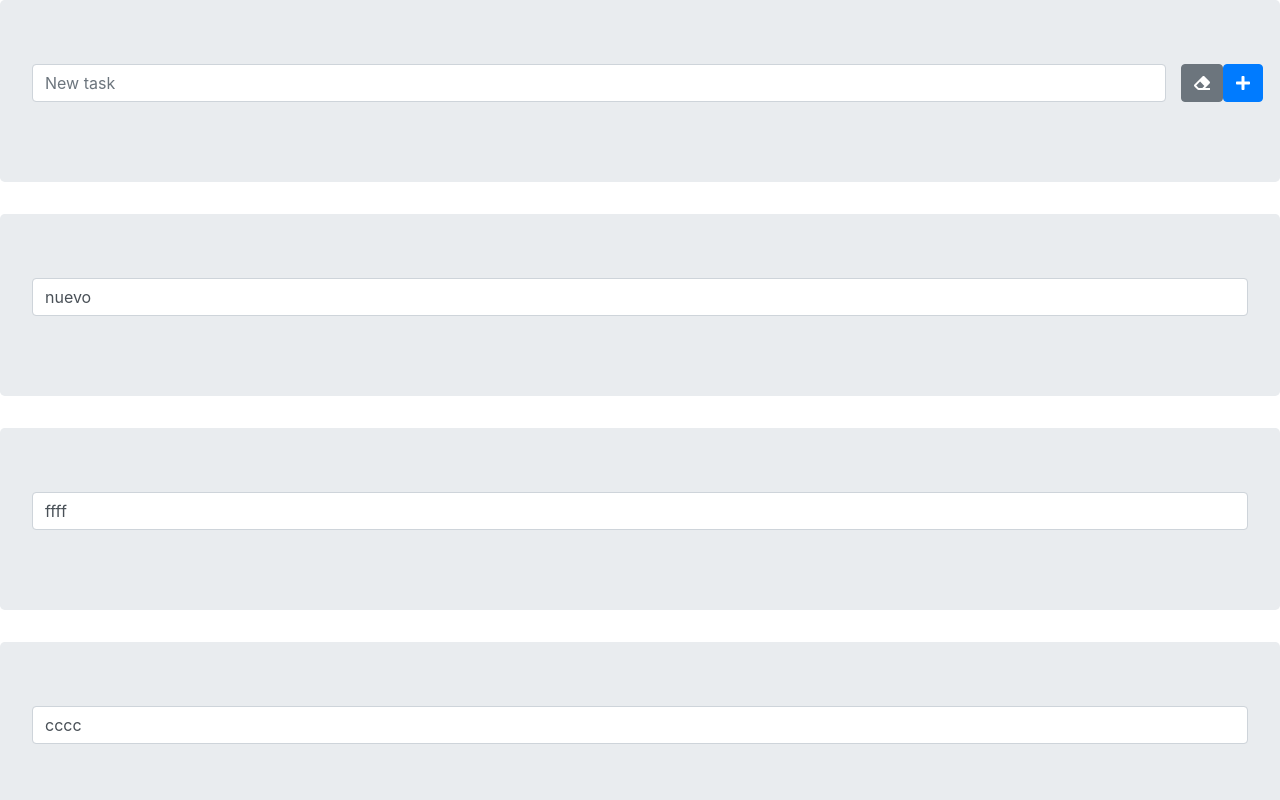
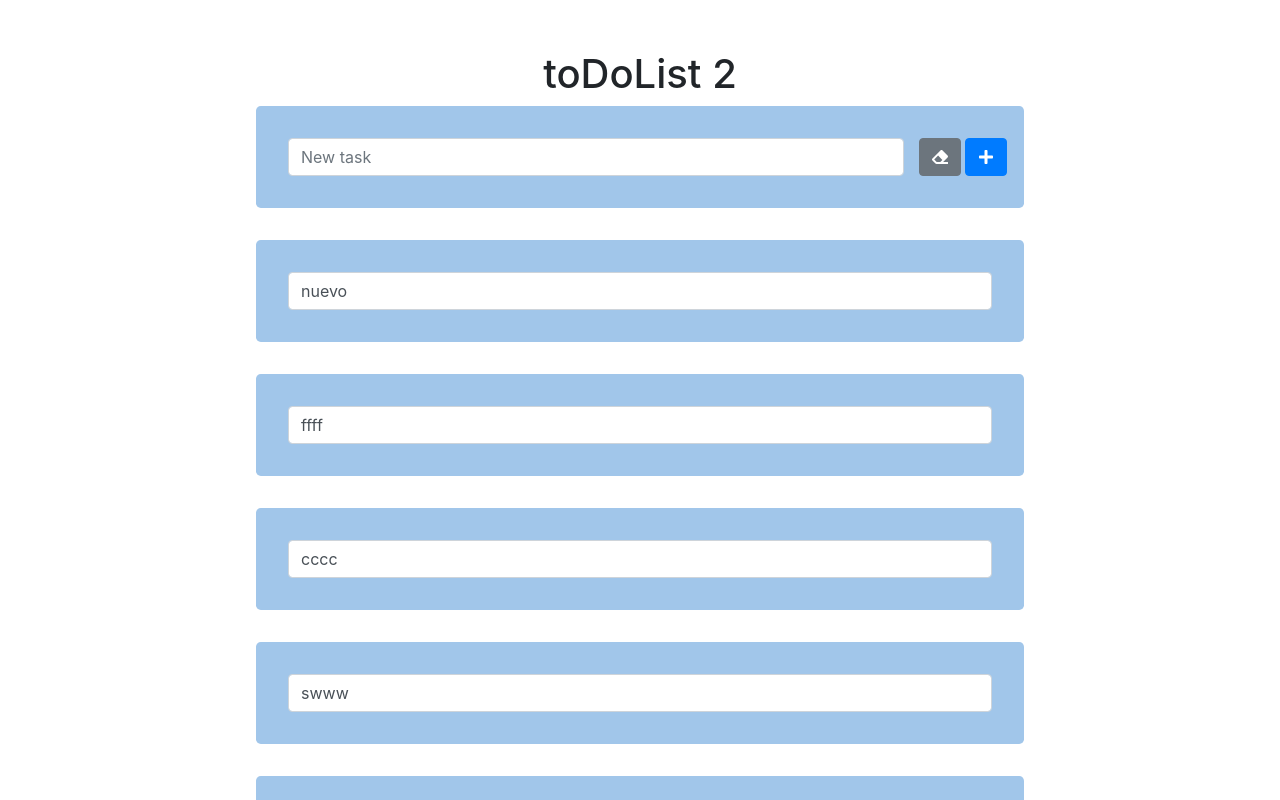
Before and after one commit to DRodriGerrard/toDoList-2, an Angular app: page / in a window 1280 px wide. Shown: the top 800 px of the page. Built offline with nearby package versions, Linux system fonts and the light colour scheme; data requests are answered from the project's data file.

Commit message:
less 1
-less file separate & styles variables for todolist and task components

```diff
--- a/src/app/components/task/task.component.less
+++ b/src/app/components/task/task.component.less
@@ -0,0 +1,18 @@
+@import "../../../assets/less/variables.less";
+
+.jumbotron{
+ padding-top: @padding;
+ padding-bottom: @padding;
+ background-color: @back-color;
+
+ .row{
+   height: @height;
+
+   .col-{
+    height: @height;
+    display: grid;
+    grid-template-columns: @form-buttons;
+    column-gap: @gap;
+   }
+ }
+}
--- a/src/app/components/todolist/todolist.component.html
+++ b/src/app/components/todolist/todolist.component.html
@@ -1,3 +1,5 @@
+<div class="todolist">
+ <h1>toDoList 2</h1>
  <div class="jumbotron">
   <div class="row">
    <div class="col-sm">
@@ -19,3 +21,4 @@
  <ng-template #taskTemplate>
   <app-task *ngFor="let task of tasks" [task]="task"></app-task>
  </ng-template>
+</div>
--- a/src/app/components/todolist/todolist.component.less
+++ b/src/app/components/todolist/todolist.component.less
@@ -0,0 +1,27 @@
+@import "../../../assets/less/variables.less";
+
+.todolist{
+  margin: @top auto;
+  width: 60%;
+
+  h1 {
+   text-align: center;
+  }
+
+  .jumbotron{
+    padding-top: @padding;
+    padding-bottom: @padding;
+    background-color: @back-color;
+
+    .row{
+      height: @height;
+
+      .col-{
+       height: @height;
+       display: grid;
+       grid-template-columns: @form-buttons;
+       column-gap: @gap;
+      }
+    }
+  }
+}
--- /dev/null
+++ b/src/assets/less/variables.less
@@ -0,0 +1,9 @@
+/***divs***/
+@back-color: #a1c6ea;
+@padding: 32px;
+@top: 50px;
+@height: 38px;
+
+/**form buttons**/
+@gap:4px;
+@form-buttons: 1fr 1fr;
--- a/src/styles.less
+++ b/src/styles.less
@@ -1 +1,4 @@
 /* You can add global styles to this file, and also import other style files */
+@jumbotopadding: 32px;
+@jumbobottonpadding: 32px;
+@humboback: red;
```
Lines whose indentation alone changed are shown as unchanged.
